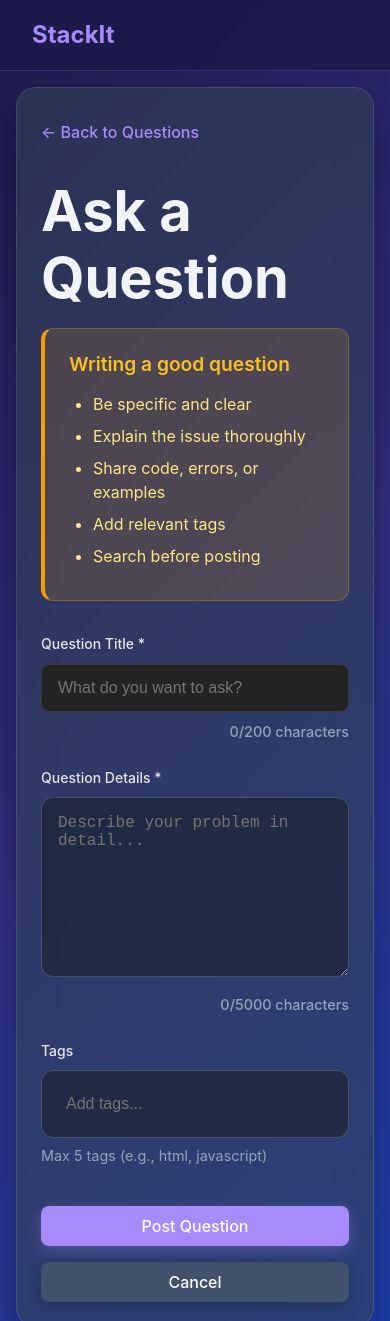
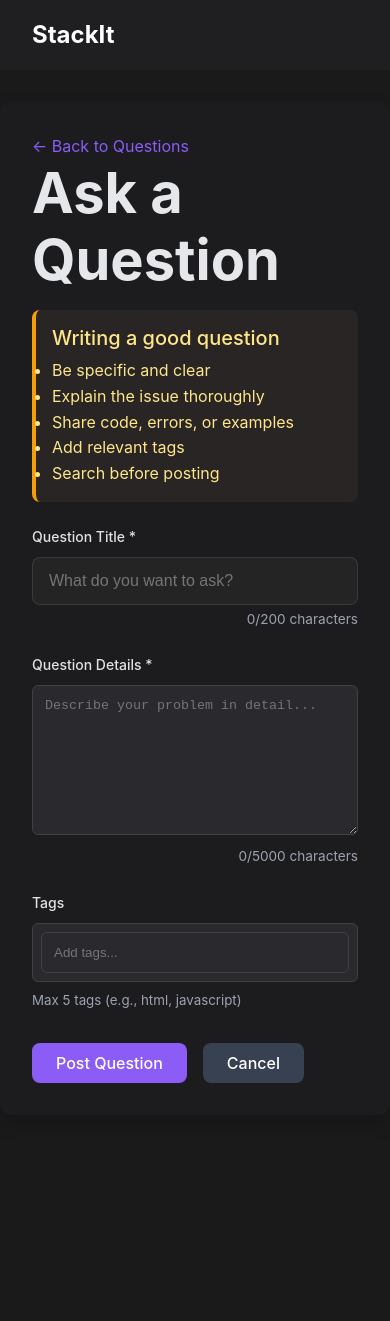
Before and after one commit to ayushhz/odoo-hackathon, a website built with Vite: page ask-question.html in a window 390 px wide. Shown: the top 1321 px of the page. After the commit the page ends 1147 px from the top, so only its background shows below. Built offline with nearby package versions, Linux system fonts and the light colour scheme.

Commit message:
changes done

```diff
--- a/ask-question.html
+++ b/ask-question.html
@@ -8,26 +8,22 @@
 <style>
     body {
     margin: 0;
-        font-family: 'Inter', -apple-system, BlinkMacSystemFont, 'Segoe UI', Roboto, sans-serif;
-        background: linear-gradient(135deg, #1e1b4b 0%, #312e81 50%, #1e40af 100%);
-        color: #e2e8f0;
-        min-height: 100vh;
+    font-family: 'Segoe UI', Tahoma, Geneva, Verdana, sans-serif;
+    background-color: #0f0f11;
+    color: #f3f4f6;
     }
 
     a {
-        color: #a78bfa;
+    color: #8b5cf6;
     text-decoration: none;
-        transition: all 0.3s ease;
     }
 
     a:hover {
-        color: #c4b5fd;
+    text-decoration: underline;
     }
 
     nav {
-        background: rgba(30, 27, 75, 0.95);
-        backdrop-filter: blur(10px);
-        border-bottom: 1px solid rgba(167, 139, 250, 0.2);
+    background-color: #1f1f22;
     padding: 1rem 2rem;
     display: flex;
     justify-content: space-between;
@@ -35,256 +31,123 @@
     }
 
     nav a {
-        color: #a78bfa;
-        font-weight: 700;
+    color: white;
+    font-weight: bold;
     font-size: 1.5rem;
     }
 
     .ask-container {
-        max-width: 900px;
+    max-width: 800px;
     margin: 2rem auto;
-        background: rgba(51, 65, 85, 0.6);
-        backdrop-filter: blur(20px);
-        border-radius: 20px;
-        padding: 2.5rem;
-        box-shadow: 0 25px 50px rgba(0, 0, 0, 0.3);
-        border: 1px solid rgba(148, 163, 184, 0.2);
-    }
-
-    .back-link {
-        display: inline-flex;
-        align-items: center;
-        gap: 0.5rem;
-        color: #a78bfa;
-        font-weight: 500;
-        margin-bottom: 1.5rem;
-        padding: 0.5rem 0;
-        transition: all 0.3s ease;
-    }
-
-    .back-link:hover {
-        color: #c4b5fd;
-        transform: translateX(-2px);
+    background-color: #1c1c1f;
+    border-radius: 12px;
+    padding: 2rem;
+    box-shadow: 0 8px 20px rgba(0, 0, 0, 0.2);
     }
 
     h1 {
-        font-size: 2.5rem;
-        margin-bottom: 1.5rem;
-        color: #f1f5f9;
-        font-weight: 700;
+    font-size: 2rem;
+    margin-bottom: 1rem;
+    color: #e5e7eb;
     }
 
     .form-group {
-        margin-bottom: 2rem;
+    margin-bottom: 1.5rem;
     }
 
     label {
     display: block;
-        margin-bottom: 0.75rem;
+    margin-bottom: 0.5rem;
     font-weight: 600;
-        color: #f1f5f9;
-        font-size: 1.1rem;
     }
 
     input,
     textarea {
     width: 100%;
-        padding: 1rem;
-        background: rgba(30, 41, 59, 0.8);
-        border: 1px solid rgba(148, 163, 184, 0.3);
-        border-radius: 12px;
-        color: #e2e8f0;
-        font-size: 1rem;
-        transition: all 0.3s ease;
-        box-sizing: border-box;
+    padding: 0.75rem;
+    background-color: #2a2a2e;
+    border: 1px solid #3f3f46;
+    border-radius: 6px;
+    color: #f3f4f6;
     }
 
     input:focus,
     textarea:focus {
     outline: none;
-        border-color: #a78bfa;
-        box-shadow: 0 0 0 3px rgba(167, 139, 250, 0.2);
-        background: rgba(30, 41, 59, 0.95);
+    border-color: #8b5cf6;
+    box-shadow: 0 0 0 2px rgba(139, 92, 246, 0.4);
     }
 
     textarea {
-        min-height: 180px;
-        resize: vertical;
+    min-height: 150px;
     }
 
     .btn {
-        padding: 1rem 2rem;
-        background: #a78bfa;
+    padding: 0.75rem 1.5rem;
+    background-color: #8b5cf6;
     color: white;
     border: none;
-        border-radius: 12px;
+    border-radius: 6px;
     cursor: pointer;
     font-weight: 600;
-        font-size: 1rem;
-        transition: all 0.3s ease;
-        box-shadow: 0 4px 15px rgba(167, 139, 250, 0.3);
+    transition: background-color 0.2s ease;
     }
 
     .btn:hover {
-        background: #8b5cf6;
-        transform: translateY(-2px);
-        box-shadow: 0 8px 25px rgba(167, 139, 250, 0.4);
-    }
-
-    .btn:active {
-        transform: translateY(0);
+    background-color: #7c3aed;
     }
 
     .btn-secondary {
-        background: rgba(71, 85, 105, 0.8);
-        box-shadow: 0 4px 15px rgba(0, 0, 0, 0.2);
+    background-color: #374151;
     }
 
     .btn-secondary:hover {
-        background: rgba(71, 85, 105, 0.9);
-        box-shadow: 0 8px 25px rgba(0, 0, 0, 0.3);
+    background-color: #4b5563;
     }
 
     .char-count {
-        font-size: 0.9rem;
-        color: #94a3b8;
+    font-size: 0.85rem;
+    color: #9ca3af;
     text-align: right;
-        margin-top: 0.5rem;
-        font-weight: 500;
+    margin-top: 0.25rem;
     }
 
     .tags-input {
     display: flex;
     flex-wrap: wrap;
-        gap: 0.75rem;
-        padding: 1rem;
-        border: 1px solid rgba(148, 163, 184, 0.3);
-        border-radius: 12px;
-        background: rgba(30, 41, 59, 0.8);
-        min-height: 60px;
-        align-items: center;
-        transition: all 0.3s ease;
-    }
-
-    .tags-input:focus-within {
-        border-color: #a78bfa;
-        box-shadow: 0 0 0 3px rgba(167, 139, 250, 0.2);
+    gap: 0.5rem;
+    padding: 0.5rem;
+    border: 1px solid #3f3f46;
+    border-radius: 6px;
+    background-color: #2a2a2e;
     }
 
     .tag {
-        background: #a78bfa;
-        color: white;
-        padding: 0.5rem 1rem;
-        border-radius: 20px;
-        font-size: 0.9rem;
+    background-color: #312e81;
+    color: #c7d2fe;
+    padding: 0.3rem 0.6rem;
+    border-radius: 9999px;
+    font-size: 0.85rem;
     display: flex;
     align-items: center;
-        gap: 0.5rem;
-        box-shadow: 0 2px 8px rgba(167, 139, 250, 0.3);
-        transition: all 0.3s ease;
-        font-weight: 500;
-    }
-
-    .tag:hover {
-        transform: translateY(-1px);
-        box-shadow: 0 4px 12px rgba(167, 139, 250, 0.4);
     }
 
     .tag-remove {
+    margin-left: 0.5rem;
     cursor: pointer;
-        width: 18px;
-        height: 18px;
-        border-radius: 50%;
-        background: rgba(255, 255, 255, 0.2);
-        display: flex;
-        align-items: center;
-        justify-content: center;
-        font-size: 12px;
-        transition: all 0.3s ease;
-    }
-
-    .tag-remove:hover {
-        background: rgba(255, 255, 255, 0.3);
-        transform: scale(1.1);
-    }
-
-    .tag-input {
-        border: none !important;
-        background: transparent !important;
-        padding: 0.5rem !important;
-        flex: 1;
-        min-width: 120px;
-    }
-
-    .tag-input:focus {
-        box-shadow: none !important;
     }
 
     .guidelines {
-        background: rgba(245, 158, 11, 0.15);
-        border: 1px solid rgba(245, 158, 11, 0.3);
+    background-color: #292524;
+    padding: 1rem;
     border-left: 4px solid #f59e0b;
-        padding: 1.5rem;
-        border-radius: 12px;
-        margin-bottom: 2rem;
+    border-radius: 8px;
+    margin-bottom: 1.5rem;
+    color: #fde68a;
     }
 
     .guidelines h4 {
-        margin: 0 0 1rem 0;
-        color: #fbbf24;
-        font-size: 1.2rem;
-        font-weight: 600;
-    }
-
-    .guidelines ul {
-        margin: 0;
-        padding-left: 1.5rem;
-        color: #fde68a;
-    }
-
-    .guidelines li {
-        margin-bottom: 0.5rem;
-        line-height: 1.5;
-    }
-
-    .button-group {
-        margin-top: 2.5rem;
-        display: flex;
-        gap: 1rem;
-        flex-wrap: wrap;
-    }
-
-    .help-text {
-        font-size: 0.9rem;
-        color: #94a3b8;
-        margin-top: 0.5rem;
-        line-height: 1.4;
-    }
-
-    #userNav {
-        display: flex;
-        align-items: center;
-        gap: 1rem;
-    }
-
-    @media (max-width: 768px) {
-        .ask-container {
-            margin: 1rem;
-            padding: 1.5rem;
-        }
-
-        h1 {
-            font-size: 2rem;
-        }
-
-        .button-group {
-            flex-direction: column;
-        }
-
-        .btn {
-            width: 100%;
-            text-align: center;
-        }
+    margin: 0 0 0.5rem 0;
     }
 </style>
 </head>
@@ -295,7 +158,7 @@
 </nav>
 
 <div class="ask-container">
-    <a href="questions.html" class="back-link">&larr; Back to Questions</a>
+    <a href="questions.html">&larr; Back to Questions</a>
     <h1>Ask a Question</h1>
 
     <div class="guidelines">
@@ -327,10 +190,10 @@
         <div class="tags-input" id="tagsContainer">
         <input id="tagInput" class="tag-input" placeholder="Add tags..." />
         </div>
-            <div class="help-text">Max 5 tags (e.g., html, javascript)</div>
+        <small style="color: #9ca3af; display: block; margin-top: 0.5rem;">Max 5 tags (e.g., html, javascript)</small>
     </div>
 
-        <div class="button-group">
+    <div style="margin-top: 2rem; display: flex; gap: 1rem;">
         <button type="submit" class="btn">Post Question</button>
         <button type="button" class="btn btn-secondary">Cancel</button>
     </div>
```
Lines whose indentation alone changed are shown as unchanged.
